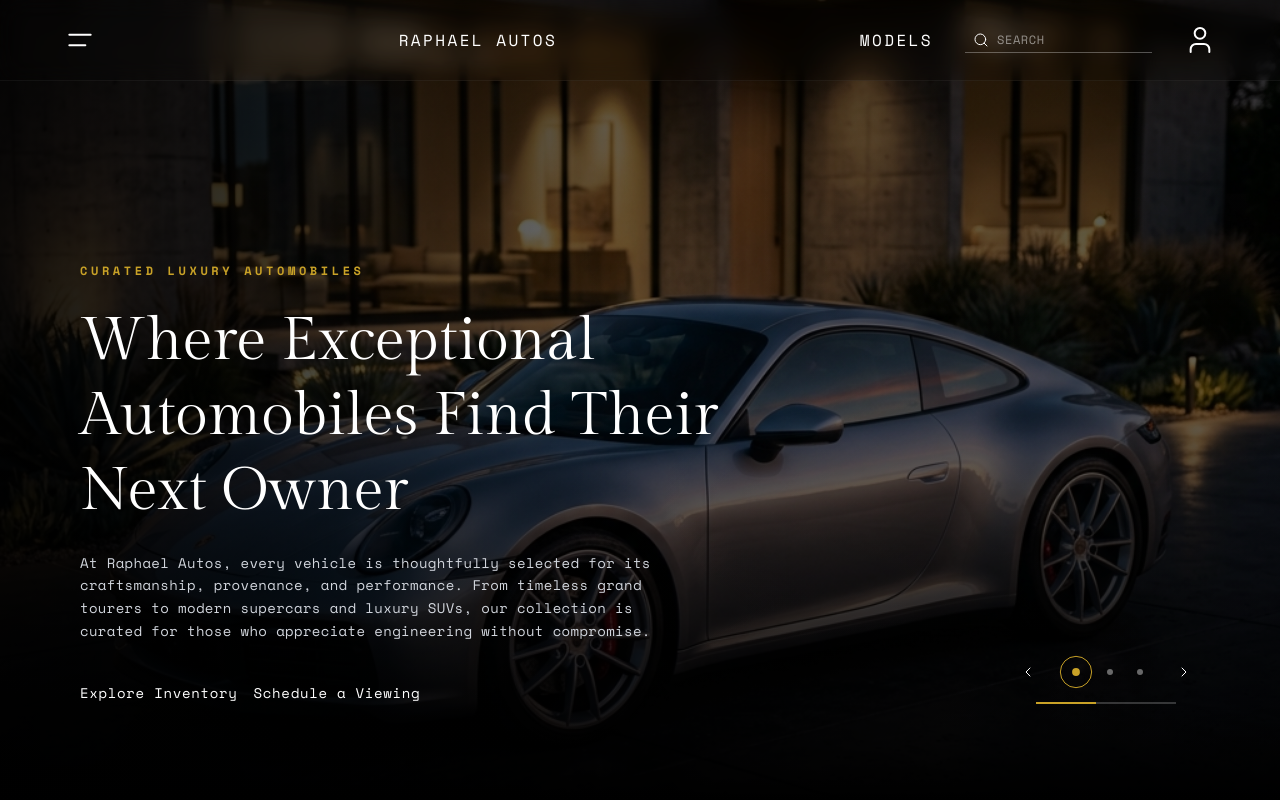
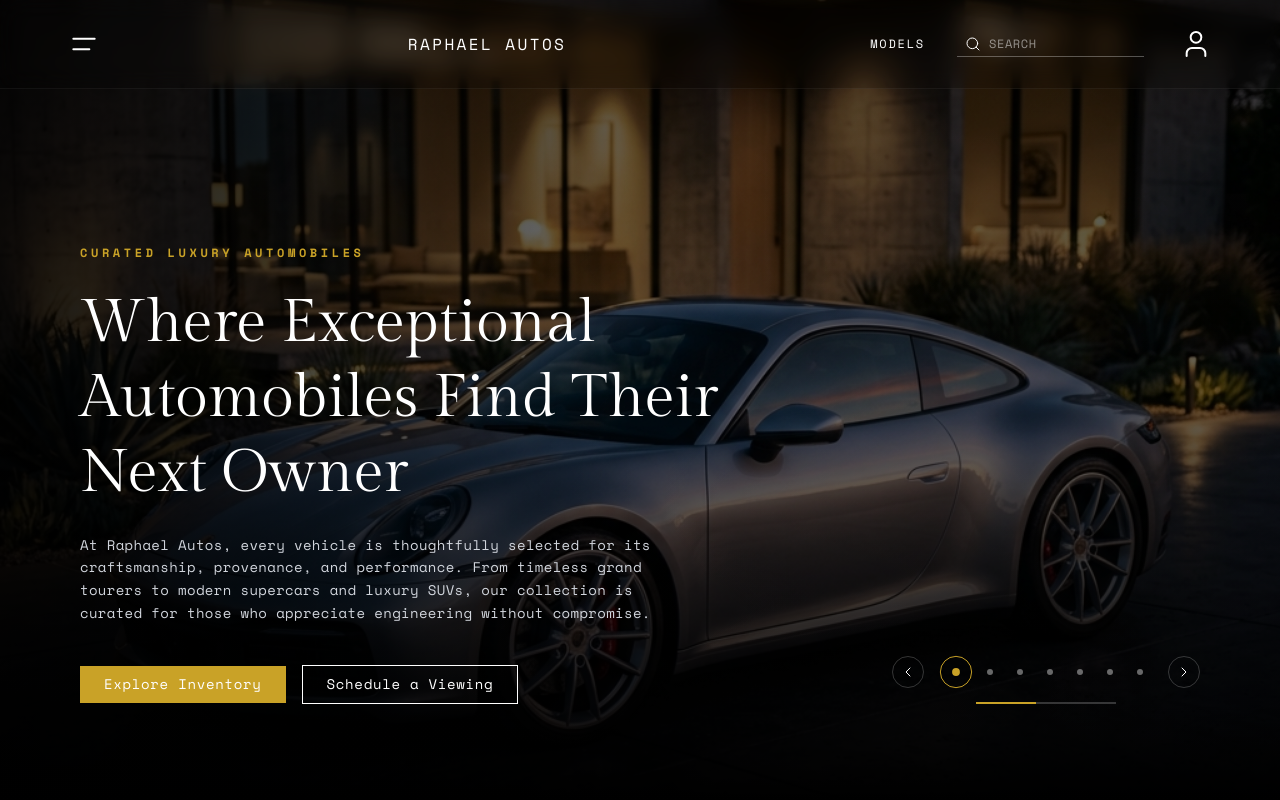
Before and after one commit to Ace-design2/raphael-autos, a Next.js app: page / in a window 1280 px wide. Shown: the top 800 px of the page. Built offline with nearby package versions, Linux system fonts and the light colour scheme.

Commit message:
refactor: expand hero slider content, optimize transition logic, and update global button styles

```diff
--- a/app/globals.css
+++ b/app/globals.css
@@ -55,15 +55,12 @@ body {
 }
 
 /* Custom resets & helper classes */
-.all-unset {
-  background: none;
-  color: inherit;
-  border: none;
-  padding: 0;
-  font: inherit;
-  cursor: pointer;
-  outline: inherit;
-  box-sizing: border-box;
+@layer base {
+  .all-unset {
+    all: unset;
+    box-sizing: border-box;
+    cursor: pointer;
+  }
 }
 
 /* Custom scrollbar to look sleek and premium */
--- a/components/HeroSlider.tsx
+++ b/components/HeroSlider.tsx
@@ -55,6 +55,46 @@ const SLIDE_DATA: SlideData[] = [
     image: "/images/hero_aston_martin.png",
     alt: "Satin gray Aston Martin DB12 parked in modern minimalist concrete showroom",
   },
+  {
+    id: 3,
+    eyebrow: "Track-Bred Precision",
+    headline: "The Porsche 911 GT3 RS Performance",
+    supportingText: "Built for the racetrack, refined for the road. The GT3 RS features an aerodynamic body and a high-revving naturally-aspirated engine designed to deliver pure, unadulterated performance.",
+    primaryCta: "Explore Performance",
+    secondaryCta: "Inquire Now",
+    image: "/images/car_porsche_gt3.png",
+    alt: "Chalk gray Porsche 911 GT3 RS profile studio shot",
+  },
+  {
+    id: 4,
+    eyebrow: "Modern Sanctuary",
+    headline: "The Whispered Authority of Rolls-Royce Ghost",
+    supportingText: "A minimalist expression of ultimate luxury. The Rolls-Royce Ghost combines clean, contemporary design with a powerful V12 engine and a ride quality that feels like floating on air.",
+    primaryCta: "Request Ghost",
+    secondaryCta: "Private Viewing",
+    image: "/images/car_rr_ghost.png",
+    alt: "Tempest gray Rolls-Royce Ghost sedan profile studio shot",
+  },
+  {
+    id: 5,
+    eyebrow: "Sculpted Athlete",
+    headline: "The Exhilarating British Sports Coupe",
+    supportingText: "Engineered for real drivers. The Aston Martin Vantage is a statement of speed, style, and raw emotion, delivering an unfiltered connection between driver and tarmac.",
+    primaryCta: "Request Vantage",
+    secondaryCta: "Configure Build",
+    image: "/images/car_aston_vantage.png",
+    alt: "British Racing Green Aston Martin Vantage coupe profile studio shot",
+  },
+  {
+    id: 6,
+    eyebrow: "Ultimate Capability",
+    headline: "The Refined Stature of Range Rover SV",
+    supportingText: "Luxury that knows no bounds. The Range Rover SV Autobiography offers executive comfort, advanced off-road engineering, and a commanding presence on any terrain.",
+    primaryCta: "Explore SUV",
+    secondaryCta: "Bespoke Order",
+    image: "/images/car_range_rover.png",
+    alt: "Satin black Range Rover SV Autobiography profile studio shot",
+  },
 ];
 
 interface HeroSliderProps {
@@ -64,33 +104,23 @@ interface HeroSliderProps {
 
 export const HeroSlider = ({ searchQuery, setSearchQuery }: HeroSliderProps): React.JSX.Element => {
   const [activeSlide, setActiveSlide] = useState(0);
-  const [isTransitioning, setIsTransitioning] = useState(false);
   const searchId = useId();
 
   const handleNext = () => {
-    if (isTransitioning) return;
-    setIsTransitioning(true);
     setActiveSlide((prev) => (prev + 1) % SLIDE_DATA.length);
   };
 
   const handlePrev = () => {
-    if (isTransitioning) return;
-    setIsTransitioning(true);
     setActiveSlide((prev) => (prev - 1 + SLIDE_DATA.length) % SLIDE_DATA.length);
   };
-
-  useEffect(() => {
-    const timer = setTimeout(() => setIsTransitioning(false), 800);
-    return () => clearTimeout(timer);
-  }, [activeSlide]);
 
   // Autoplay slider every 15 seconds (Instagram-story style duration)
   useEffect(() => {
     const interval = setInterval(() => {
-      handleNext();
+      setActiveSlide((prev) => (prev + 1) % SLIDE_DATA.length);
     }, 15000);
     return () => clearInterval(interval);
-  }, [activeSlide, isTransitioning]);
+  }, [activeSlide]);
 
   const scrollToSection = (id: string) => {
     const element = document.getElementById(id);
@@ -102,19 +132,20 @@ export const HeroSlider = ({ searchQuery, setSearchQuery }: HeroSliderProps): Re
   return (
     <section className="relative w-full h-screen min-h-[700px] overflow-hidden flex flex-col justify-between">
       {/* Background Images with Crossfade */}
-      <div className="absolute inset-0 z-0">
+      <div className="absolute inset-0 z-0 pointer-events-none">
         {SLIDE_DATA.map((slide, idx) => (
           <div
             key={slide.id}
             className={`absolute inset-0 transition-opacity duration-1000 ease-in-out ${
-              idx === activeSlide ? "opacity-100 scale-100" : "opacity-0 scale-105"
+              idx === activeSlide ? "opacity-100 scale-100 pointer-events-auto" : "opacity-0 scale-105 pointer-events-none"
             } transform duration-[2000ms]`}
           >
             <Image
               src={slide.image}
               alt={slide.alt}
               fill
-              priority={idx === 0}
+              priority={true}
+              sizes="100vw"
               className="object-cover brightness-[0.7]"
             />
             {/* Soft dark vignette gradients for readability */}
@@ -240,11 +271,7 @@ export const HeroSlider = ({ searchQuery, setSearchQuery }: HeroSliderProps): Re
                   ) : (
                     <button
                       key={slide.id}
-                      onClick={() => {
-                        if (isTransitioning) return;
-                        setIsTransitioning(true);
-                        setActiveSlide(idx);
-                      }}
+                      onClick={() => setActiveSlide(idx)}
                       className="all-unset inline-flex items-center justify-center w-6 h-6 hover:scale-125 transition-transform"
                       aria-label={`Go to slide ${idx + 1}`}
                     >
--- a/components/ui/Button.tsx
+++ b/components/ui/Button.tsx
@@ -30,20 +30,20 @@ export const Button = ({
 
   switch (variant) {
     case "solid-gold":
-      variantClasses = "bg-cooliocns-gold text-cooliocns-white hover:bg-[#b08d20] hover:scale-[1.02] focus-visible:outline-cooliocns-gold";
-      textClasses = "text-cooliocns-white";
+      variantClasses = "bg-[#c9a227] text-white hover:bg-[#a6821b] focus-visible:outline-[#c9a227]";
+      textClasses = "text-white";
       break;
     case "solid-black":
-      variantClasses = "bg-cooliocns-primary-color text-cooliocns-white hover:bg-[#222222] hover:scale-[1.02] focus-visible:outline-cooliocns-primary-color";
-      textClasses = "text-cooliocns-white";
+      variantClasses = "bg-[#111111] text-white hover:bg-[#222222] focus-visible:outline-[#111111]";
+      textClasses = "text-white";
       break;
     case "outline-white":
-      variantClasses = "border border-solid border-cooliocns-white text-cooliocns-white hover:bg-cooliocns-white hover:text-cooliocns-primary-color focus-visible:outline-cooliocns-white";
-      textClasses = "text-cooliocns-white group-hover:text-cooliocns-primary-color transition-colors duration-300";
+      variantClasses = "border border-solid border-white text-white hover:bg-white hover:text-[#111111] focus-visible:outline-white";
+      textClasses = "text-white group-hover:text-[#111111]";
       break;
     case "outline-black":
-      variantClasses = "border border-solid border-cooliocns-primary-color text-cooliocns-primary-color hover:bg-cooliocns-primary-color hover:text-cooliocns-white focus-visible:outline-cooliocns-primary-color";
-      textClasses = "text-cooliocns-primary-color group-hover:text-cooliocns-white transition-colors duration-300";
+      variantClasses = "border border-solid border-[#111111] text-[#111111] hover:bg-[#111111] hover:text-white focus-visible:outline-[#111111]";
+      textClasses = "text-[#111111] group-hover:text-white";
       break;
   }
 
@@ -53,7 +53,7 @@ export const Button = ({
       onClick={onClick}
       disabled={disabled}
       aria-label={label}
-      className={`all-unset box-border inline-flex items-center justify-center gap-1 px-6 py-2 relative transition-all duration-300 ease-in-out cursor-pointer disabled:opacity-50 disabled:cursor-not-allowed focus-visible:outline focus-visible:outline-2 focus-visible:outline-offset-2 group ${variantClasses} ${className}`}
+      className={`box-border inline-flex items-center justify-center gap-1 px-6 py-2 relative transition-all duration-300 ease-in-out cursor-pointer disabled:opacity-50 disabled:cursor-not-allowed focus-visible:outline focus-visible:outline-2 focus-visible:outline-offset-2 group ${variantClasses} ${className}`}
       {...dataAttributes}
     >
       <span className={`relative w-fit mt-[-1.00px] font-body font-[number:var(--body-font-weight)] text-[length:var(--body-font-size)] text-center tracking-[var(--body-letter-spacing)] leading-[var(--body-line-height)] [font-style:var(--body-font-style)] transition-colors duration-300 ${textClasses}`}>
```
